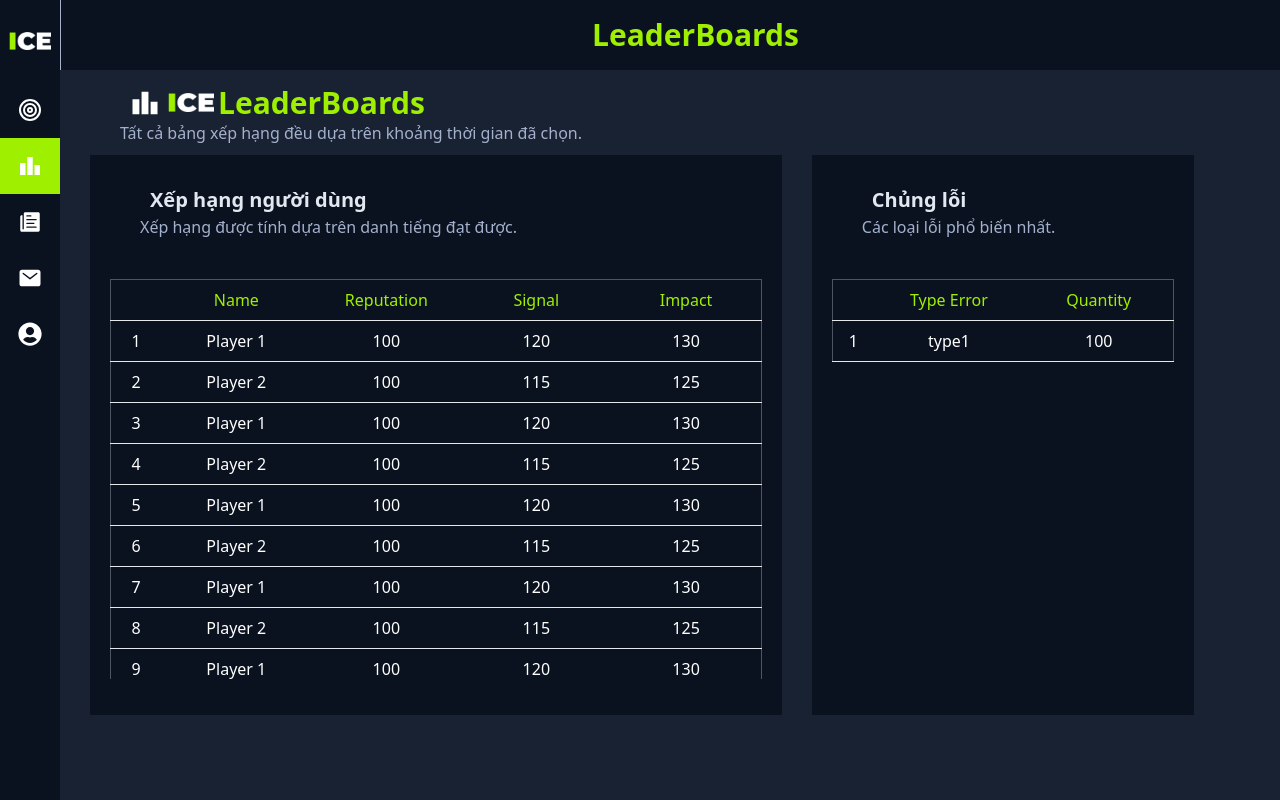
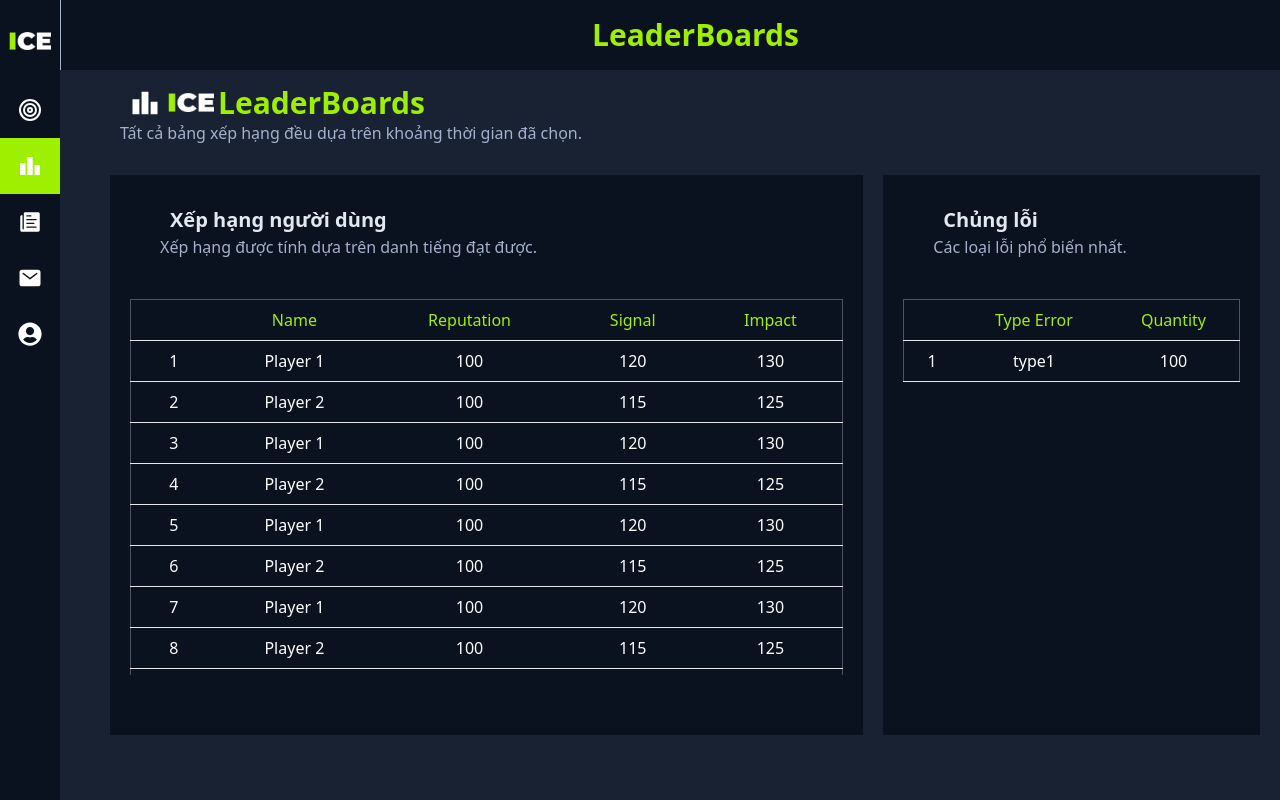
Before and after one commit to dinh-namle/ICE-INT3306-8, a React (Vite) app: page /leaderboard in a window 1280 px wide. Built offline with nearby package versions, Linux system fonts and the light colour scheme.

Commit message:
fix leaderboard

```diff
--- a/src/components/AddTable.tsx
+++ b/src/components/AddTable.tsx
@@ -9,7 +9,7 @@ interface TableProps {
 
 const AddTable: React.FC<TableProps> = ({ columns, data, nameTable, description }) => {
   return (
-    <div className="bg-main1-1 flex flex-col mt-[10px] ml-[30px] min-w-[300px] max-w-[700px] p-[20px] h-[560px]">
+    <div className="bg-main1-1 flex flex-col mt-[10px] ml-[30px] p-[20px] w-full h-[70vh]">
       <div className="mt-[10px]">
         <span className="text-slate-200 text-[20px] ml-[40px] font-semibold">{nameTable}</span>
       </div>
@@ -18,15 +18,15 @@ const AddTable: React.FC<TableProps> = ({ columns, data, nameTable, description
       </div>
 
       <div
-        className="mx-auto mt-[40px]"
+        className="mx-auto mt-[40px] mb-[40px] w-full"
         style={{
-          maxHeight: '400px',
+          maxHeight: 'auto',
           overflowY: 'auto',
           scrollbarWidth: 'thin',
           scrollbarColor: '#4a5568 transparent',
         }}
       >
-        <table className="min-w-full w-auto border border-gray-600 table-auto">
+        <table className="w-full h-full border border-gray-600 table-auto">
           <thead>
             <tr>
               <th className="py-2 px-4 border-b text-left"></th>
@@ -38,11 +38,11 @@ const AddTable: React.FC<TableProps> = ({ columns, data, nameTable, description
             </tr>
           </thead>
           <tbody>
-            {data.slice(0, 10).map((item, index) => (
+            {data.slice(0, 15).map((item, index) => (
               <tr key={index}>
                 <td className="py-2 px-4 border-b text-center text-white">{index + 1}</td>
                 {columns.map((column, colIndex) => (
-                  <td key={colIndex} className="py-2 px-4 border-b text-center text-white" style={{ minWidth: '150px' }}>
+                  <td key={colIndex} className="py-2 px-4 border-b text-center text-white">
                     {item[column]}
                   </td>
                 ))}
--- a/src/pages/Researcher/LeaderBoard.tsx
+++ b/src/pages/Researcher/LeaderBoard.tsx
@@ -9,9 +9,16 @@ const LeaderBoard = () => {
     { Name: 'Player 1', Reputation: 100, Signal: 120, Impact: 130 },
     { Name: 'Player 2', Reputation: 100, Signal: 115, Impact: 125 },
     { Name: 'Player 1', Reputation: 100, Signal: 120, Impact: 130 },
-    { Name: 'Player 2', Reputation: 100, Signal: 115, Impact: 125 },{ Name: 'Player 1', Reputation: 100, Signal: 120, Impact: 130 },
-    { Name: 'Player 2', Reputation: 100, Signal: 115, Impact: 125 },{ Name: 'Player 1', Reputation: 100, Signal: 120, Impact: 130 },
-    { Name: 'Player 2', Reputation: 100, Signal: 115, Impact: 125 },{ Name: 'Player 1', Reputation: 100, Signal: 120, Impact: 130 },
+    { Name: 'Player 2', Reputation: 100, Signal: 115, Impact: 125 },
+    { Name: 'Player 1', Reputation: 100, Signal: 120, Impact: 130 },
+    { Name: 'Player 2', Reputation: 100, Signal: 115, Impact: 125 },
+    { Name: 'Player 1', Reputation: 100, Signal: 120, Impact: 130 },
+    { Name: 'Player 2', Reputation: 100, Signal: 115, Impact: 125 },
+    { Name: 'Player 1', Reputation: 100, Signal: 120, Impact: 130 },
+    { Name: 'Player 2', Reputation: 100, Signal: 115, Impact: 125 },
+    { Name: 'Player 1', Reputation: 100, Signal: 120, Impact: 130 },
+    { Name: 'Player 2', Reputation: 100, Signal: 115, Impact: 125 },
+    { Name: 'Player 1', Reputation: 100, Signal: 120, Impact: 130 },
     { Name: 'Player 2', Reputation: 100, Signal: 115, Impact: 125 }
 
   ];
@@ -22,7 +29,7 @@ const LeaderBoard = () => {
         <h1 className="text-main2-1 pl-[50px] text-3xl font-bold">LeaderBoards</h1>
       </div>
 
-      <div className="mt-[15px] ml-[10px] w-full flex flex-col items-start justify-center">
+      <div className="mt-[15px] ml-[10px] mr-[10px] w-full flex flex-col items-start justify-center">
         <div className="flex items-center pl-[60px] h-[35px]">
           <MdLeaderboard className="text-white text-3xl mr-2" />
           <img src="/ICE.png" alt="logo_ice" className="h-[20px] object-contain my-8"/>
@@ -33,8 +40,8 @@ const LeaderBoard = () => {
         </div>
       </div>
 
-      <div className="flex flex-row flex-wrap items-start">
-        <div className="flex flex-col">
+      <div className="flex flex-row w-full p-[20px]">
+        <div className="basis-2/3 mr-[20px]">
           <AddTable
             columns={['Name', 'Reputation', 'Signal', 'Impact']}
             data={data}
@@ -43,7 +50,7 @@ const LeaderBoard = () => {
           />
         </div>
 
-        <div className="flex flex-col">
+        <div className="basis-1/3 mr-[30px]">
           <AddTable
             columns={['Type Error', 'Quantity']}
             data={[{'Type Error': 'type1', Quantity: 100}]}
```
